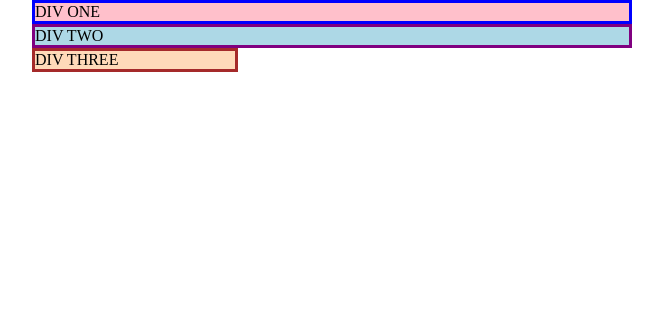
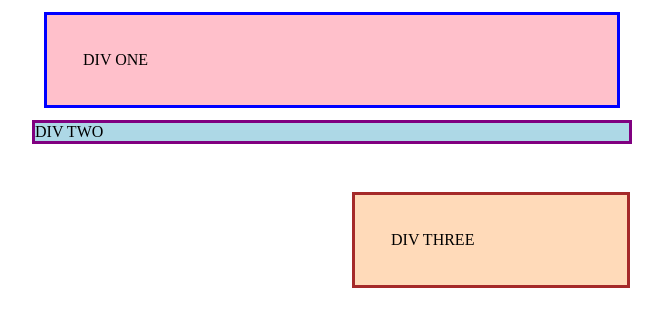
Before and after one commit to Belgarus/exercise2, a plain HTML site: page margin-and-padding/margin-and-padding-1/index.html in a window 1280 px wide. Shown: the whole page, without its empty margins (308-971 px from the left). Drawn offline with Linux system fonts and the light colour scheme.

Commit message:
this is my result

```diff
--- a/margin-and-padding/margin-and-padding-1/style.css
+++ b/margin-and-padding/margin-and-padding-1/style.css
@@ -7,15 +7,15 @@ body {
     background: pink;
     border: 3px solid blue;
     /* CHANGE ME */
-    padding: 0px;
-    margin: 0px;
+    padding: 36px;
+    margin: 12px;
   }
 
   .two {
     background: lightblue;
     border: 3px solid purple;
     /* CHANGE ME */
-    margin-bottom: 0px;
+    margin-bottom: 48px;
   }
 
   .three {
@@ -23,6 +23,6 @@ body {
     border: 3px solid brown;
     width: 200px;
     /* CHANGE ME */
-    padding: 0px;
-    margin-left: 0px;
+    padding: 36px;
+    margin-left: 320px;
   }
```
